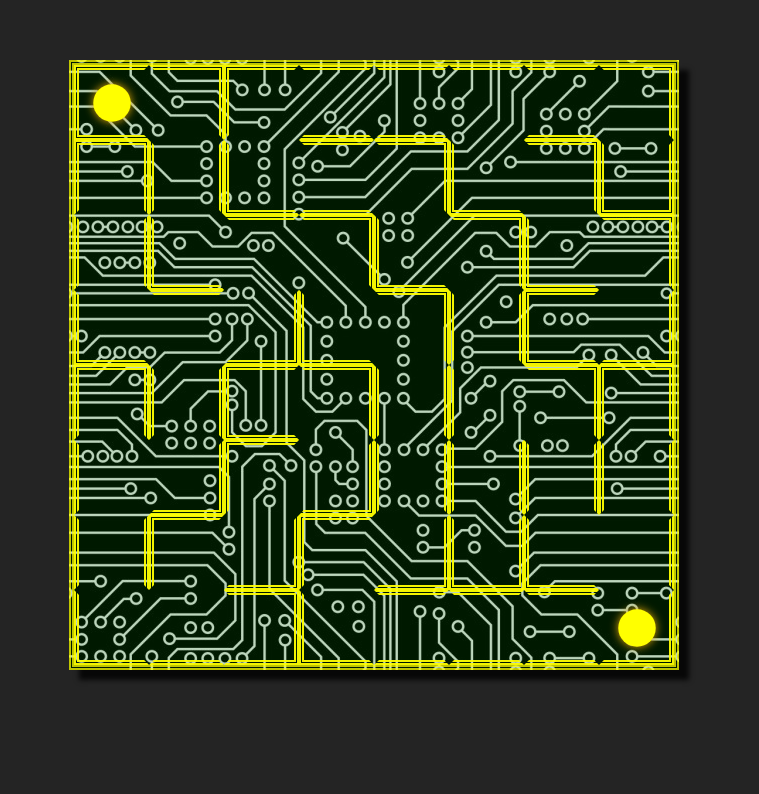
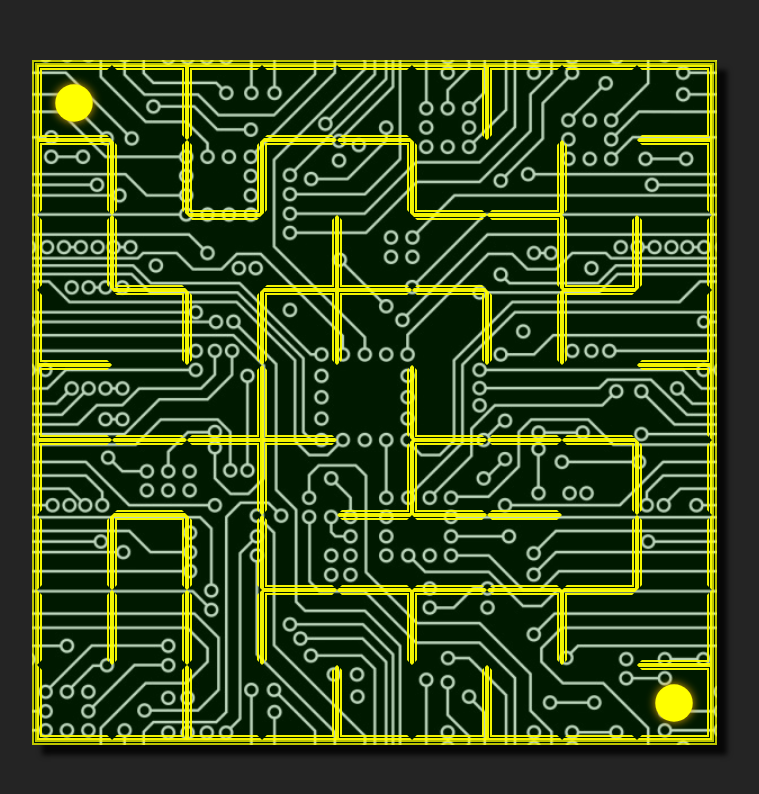
Before and after one commit to CurtisConway/maze, a Vue app: page / in a window 1280 px wide. Shown: the top 794 px of the page, without its empty margins (266-1025 px from the left). Built offline with nearby package versions, Linux system fonts and the light colour scheme.

Commit message:
Create demo for gh pages

```diff
--- a/src/components/Maze.vue
+++ b/src/components/Maze.vue
@@ -68,7 +68,7 @@ export default {
   },
   methods: {
     startGame() {
-      this.maze = new Maze(8, 8);
+      this.maze = new Maze(9, 9);
       this.maze.createMaze()
         .then(() => {
           this.movePosition(0, 0);
--- a/src/maze.js
+++ b/src/maze.js
@@ -1,4 +1,9 @@
 export default class Maze {
+  /**
+   * Construct the maze
+   * @param {number} height
+   * @param {number} width
+   */
   constructor(height = 10, width = 10) {
     this.height = height;
     this.width = width;
@@ -7,6 +12,11 @@ export default class Maze {
     return this;
   }
 
+  /**
+   * Create the maze
+   *
+   * @returns {Promise}
+   */
   createMaze() {
     for (let y = 0; y < this.height; y += 1) {
       const row = [];
@@ -27,6 +37,11 @@ export default class Maze {
     return this.createSolutionPath();
   }
 
+  /**
+   * Create the solution path to the maze
+   *
+   * @returns {Promise}
+   */
   createSolutionPath() {
     let rowIndex = 0;
     let colIndex = 0;
@@ -63,9 +78,7 @@ export default class Maze {
         }
       },
     };
-    let interval = 0;
-    return new Promise((resolve) => {
-      interval = setInterval(() => {
+    while (iterationCount < maxIterationCount) {
       const move = validMoves[Math.floor(Math.random() * validMoves.length)];
       if (this.isDeadEnd(rowIndex, colIndex)) {
         const newStartPoint = this.findNewStartPoint();
@@ -79,14 +92,15 @@ export default class Maze {
       if (rowIndex === this.height - 1 && colIndex === this.width - 1) {
         maxIterationCount = Math.min(maxIterationCount, iterationCount + (this.width * 50));
       }
-        if (iterationCount >= maxIterationCount) {
-          clearInterval(interval);
-          resolve();
     }
-      }, 0);
-    });
+    return Promise.resolve();
   }
 
+  /**
+   * Check if the current position is a dead end
+   *
+   * @returns {boolean}
+   */
   isDeadEnd(row, column) {
     const left = this.table[row][column - 1] && !this.table[row][column - 1].visited;
     const right = this.table[row][column + 1] && !this.table[row][column + 1].visited;
@@ -96,6 +110,11 @@ export default class Maze {
     return !left && !right && !bottom && !top;
   }
 
+  /**
+   * Find a new start point
+   *
+   * @returns {object} point
+   */
   findNewStartPoint() {
     const y = Math.floor(Math.random() * this.height);
     const x = Math.floor(Math.random() * this.width);
--- a/vue.config.js
+++ b/vue.config.js
@@ -1,3 +1,4 @@
 module.exports = {
   lintOnSave: false,
+  outputDir: 'docs',
 };
```
Also changed, not shown: 9 other files (tests, documents, lock files or other folders). Lines whose indentation alone changed are shown as unchanged.
